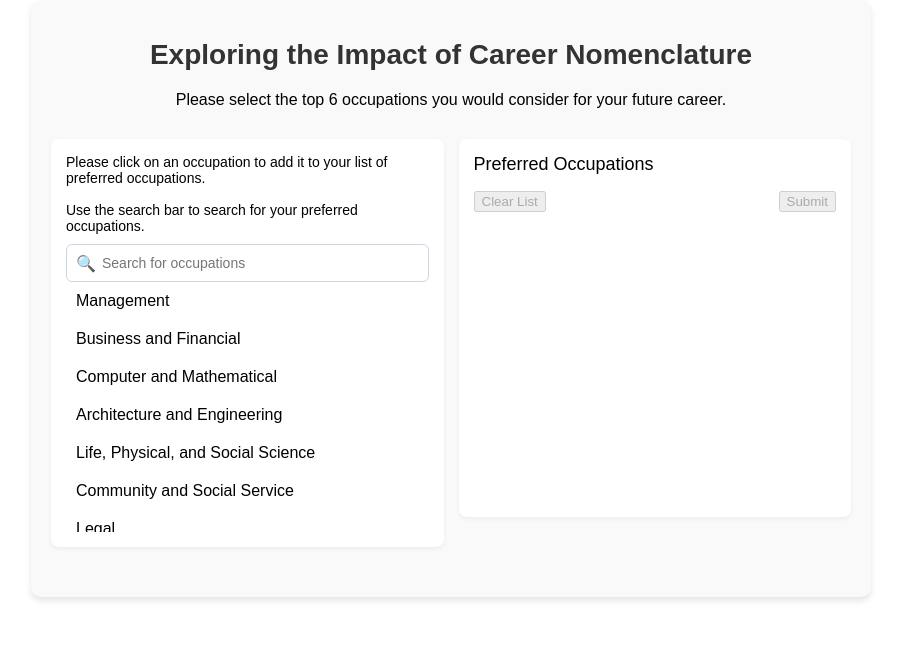
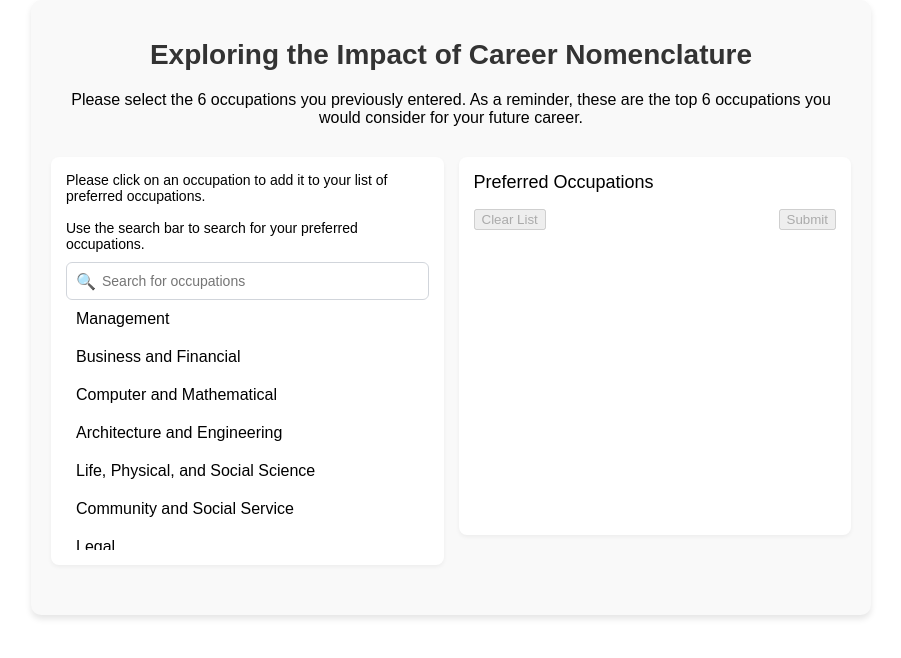
Before and after one commit to cboyette01/degree-order-new, a React (Create React App) app: page / in a window 1280 px wide. Shown: the top 658 px of the page, without its empty margins (189-1090 px from the left). Built offline with nearby package versions, Linux system fonts and the light colour scheme.

Commit message:
Changed the wording of the header

```diff
--- a/package.json
+++ b/package.json
@@ -8,6 +8,7 @@
     "@testing-library/jest-dom": "^6.6.3",
     "@testing-library/react": "^16.3.0",
     "@testing-library/user-event": "^13.5.0",
+    "gh-pages": "^6.3.0",
     "react": "^19.1.0",
     "react-dom": "^19.1.0",
     "react-scripts": "5.0.1",
--- a/src/App-test.js
+++ b/src/App-test.js
@@ -213,7 +213,7 @@ function AIExposureVisualization() {
                     marginBottom: '30px',
                     color: 'black'
                 }}>
-                    Please select the top 6 occupations you would consider for your future career.
+                    Please select the 6 occupations you previously entered. As a reminder, these are the top 6 occupations you would consider for your future career.
                 </p>
             )}
             {showSearch && (
```
Also changed, not shown: 1 other file (tests, documents, lock files or other folders).
